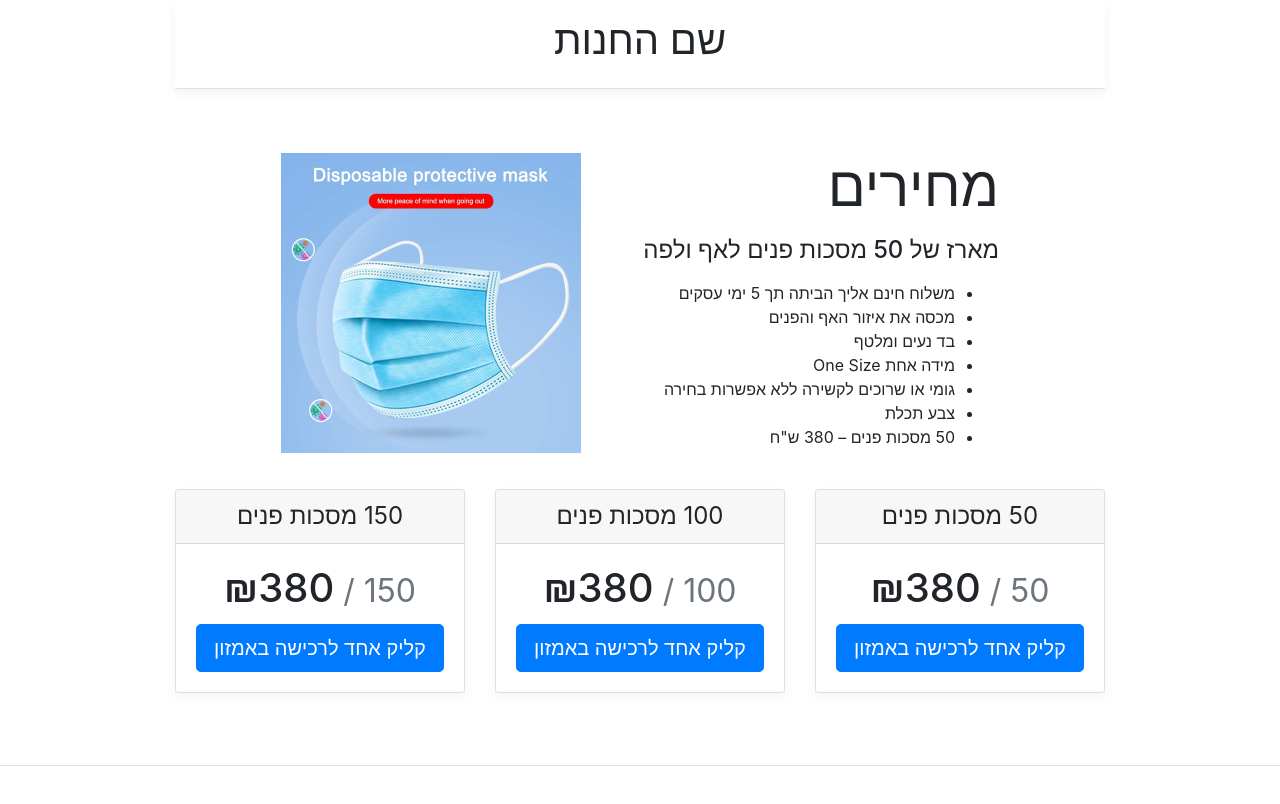
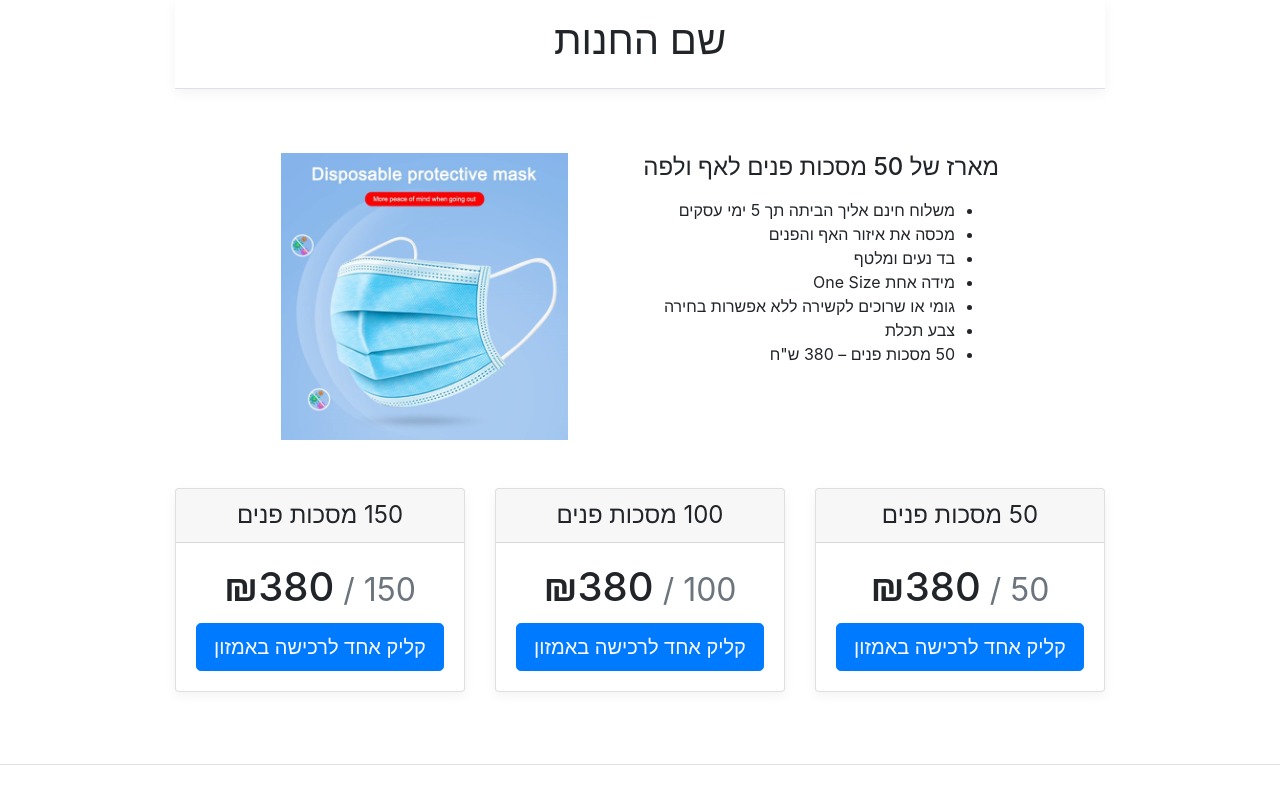
Before and after one commit to shaviteem/facemasks, a plain HTML site: page index.html in a window 1280 px wide. Drawn offline with nearby package versions, Linux system fonts and the light colour scheme.

Commit message:
fixing typo

```diff
--- a/css/main.css
+++ b/css/main.css
@@ -28,4 +28,4 @@ html {
 #facts { direction: rtl; }
 #facts, #facts li { text-align: right; }
 #facts { font-size: 1em; ;}
-#facemask-img { max-width: 300px; }
+#facemask-img { max-width: 40%; }
--- a/index.html
+++ b/index.html
@@ -40,9 +40,8 @@
 
     <div class="pricing-header px-3 py-3 pt-md-5 pb-md-4 mx-auto text-right">
       <img src="./img/Mask-WEBSITE.jpg" id="facemask-img" class="float-left mr-md-5" alt="" />
-      <h1 class="display-4">מחירים</h1>
+      <!-- <h1 class="display-4">מחירים</h1> -->
       <!-- <p class="lead">Quickly build an effective pricing table for your potential customers with this Bootstrap example. It's built with default Bootstrap components and utilities with little customization.</p> -->
-    <p class="lead">
       <h4 class="bold"> מארז של 50 מסכות פנים לאף ולפה</h4>
       <ul id="facts" class="mr-md-1 mt-3">
         <li>משלוח חינם אליך הביתה תך 5 ימי עסקים</li>
@@ -53,8 +52,10 @@
         <li>צבע תכלת</li>
         <li>50 מסכות פנים – 380 ש"ח</li>
       </ul>
-    </p>
     </div>
+
+    <div class="clearfix"></div>
+    <div class="clearfix mt-5"></div>
 
     <div class="container">
       <div class="card-deck mb-3 text-center">
```
